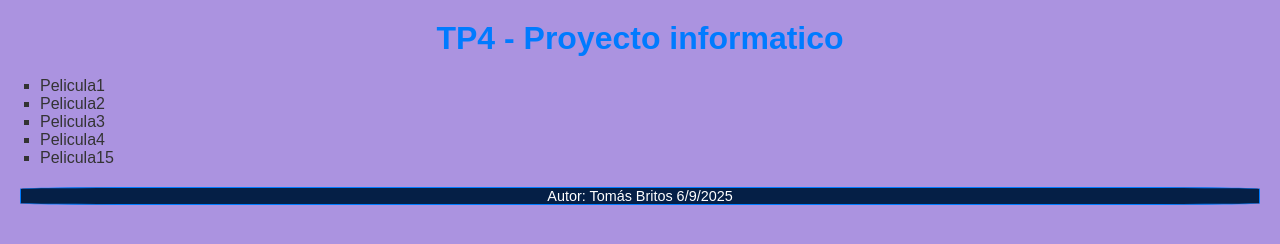
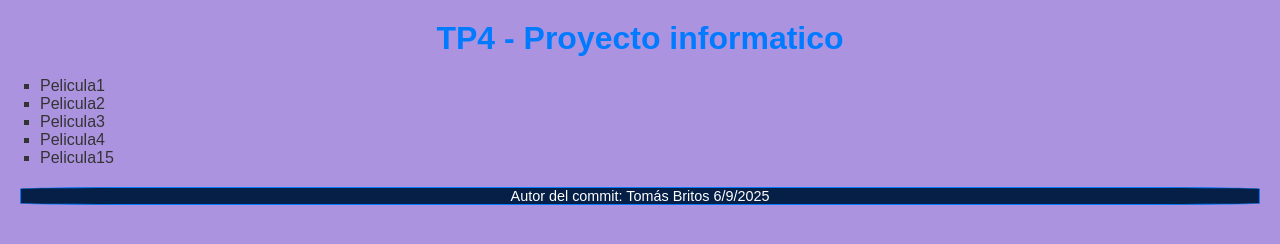
Before and after one commit to tomas-britos/tp4-proyecto-informatico, a plain HTML site: page index.html in a window 1280 px wide. Drawn offline with Linux system fonts and the light colour scheme.

Commit message:
actualizar footer

```diff
--- a/index.html
+++ b/index.html
@@ -19,7 +19,7 @@
         <li>Pelicula15</li>
     </ul>
 <footer>
-    Autor: Tomás Britos 6/9/2025
+    Autor del commit: Tomás Britos 6/9/2025
 </footer>
 </body>
 </html>
```
